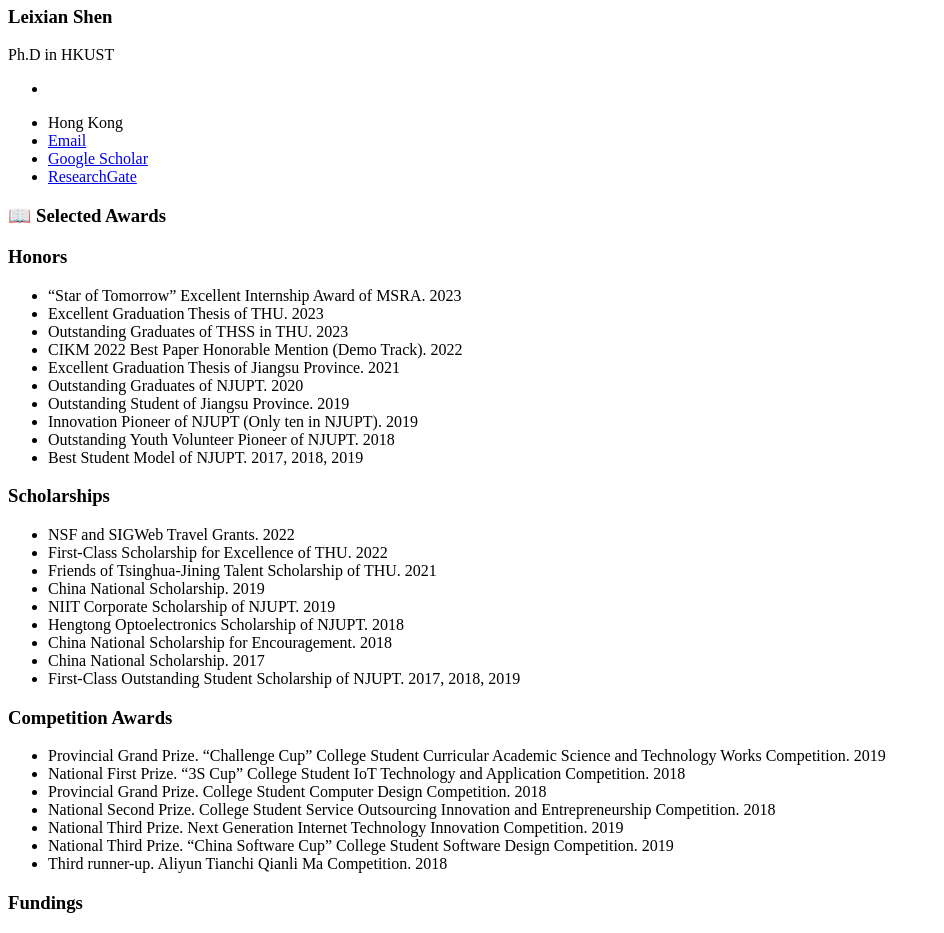
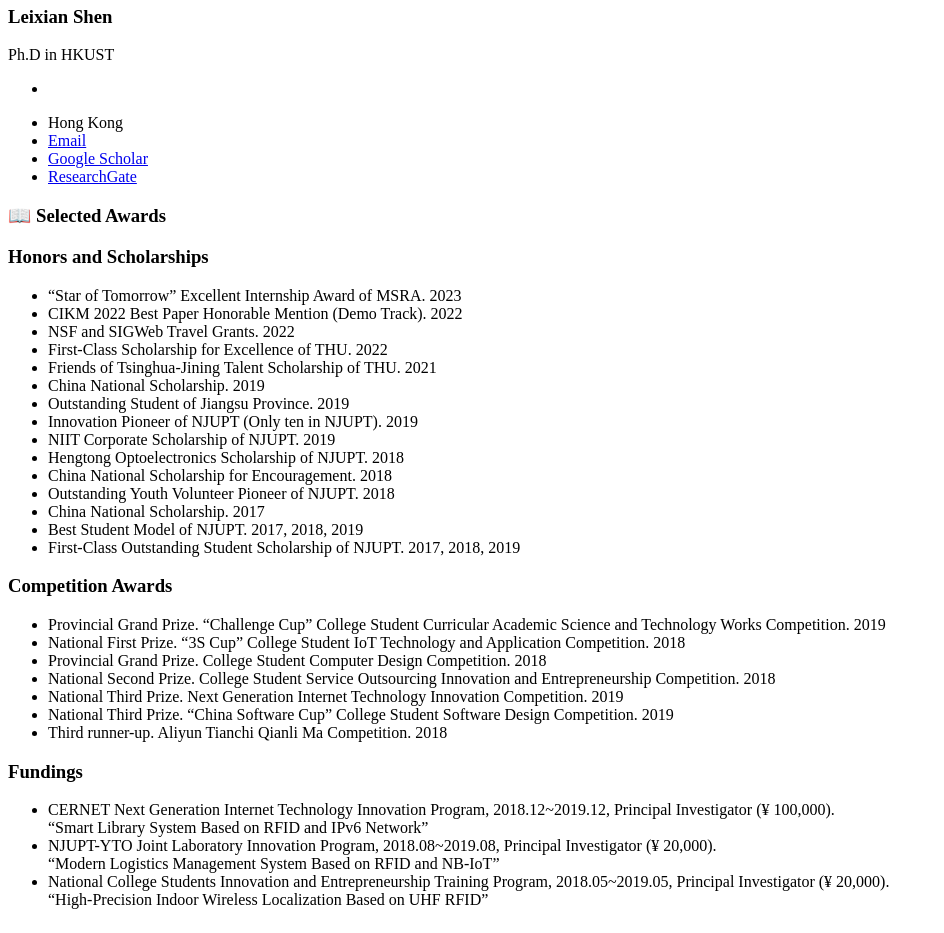
Before and after one commit to ShenLeixian/ShenLeixian1111, a Jekyll site: the page built from _pages/include/award.md, in a window 1280 px wide. Shown: the part 483-1416 px from the top of the page, without its empty margins (0-944 px from the left). Built offline with Jekyll 4.4.1, drawn with Linux system fonts in a browser that asks for light colours; our own code applies the rules of GitHub Pages for plain Markdown files; grey boxes are pictures that could not be loaded.

Commit message:
Update award.md

```diff
--- a/_pages/include/award.md
+++ b/_pages/include/award.md
@@ -1,29 +1,23 @@
 
 # 📖 Selected Awards
 
-
-### Honors
+### Honors and Scholarships
 -   "Star of Tomorrow" Excellent Internship Award of MSRA. 2023
--   Excellent Graduation Thesis of THU. 2023
--   Outstanding Graduates of THSS in THU. 2023
 -   CIKM 2022 Best Paper Honorable Mention (Demo Track). 2022
--   Excellent Graduation Thesis of Jiangsu Province. 2021
--   Outstanding Graduates of NJUPT. 2020
--	Outstanding Student of Jiangsu Province. 2019
--	Innovation Pioneer of NJUPT (Only ten in NJUPT). 2019
--	Outstanding Youth Volunteer Pioneer of NJUPT. 2018
--	Best Student Model of NJUPT. 2017, 2018, 2019
-
-### Scholarships
 -   NSF and SIGWeb Travel Grants. 2022
 -   First-Class Scholarship for Excellence of THU. 2022
 -	Friends of Tsinghua-Jining Talent Scholarship of THU. 2021
 -	China National Scholarship. 2019
+-	Outstanding Student of Jiangsu Province. 2019
+-	Innovation Pioneer of NJUPT (Only ten in NJUPT). 2019
 -	NIIT Corporate Scholarship of NJUPT. 2019
 -	Hengtong Optoelectronics Scholarship of NJUPT. 2018
 -	China National Scholarship for Encouragement. 2018
+-	Outstanding Youth Volunteer Pioneer of NJUPT. 2018
 -	China National Scholarship. 2017
+-	Best Student Model of NJUPT. 2017, 2018, 2019
 -	First-Class Outstanding Student Scholarship of NJUPT. 2017, 2018, 2019
+
 
 ### Competition Awards
 -   Provincial Grand Prize. "Challenge Cup" College Student Curricular Academic Science and Technology Works Competition. 2019<br>
```
Also changed, not shown: other parts of _pages/include/award.md (+14 -6 lines).
